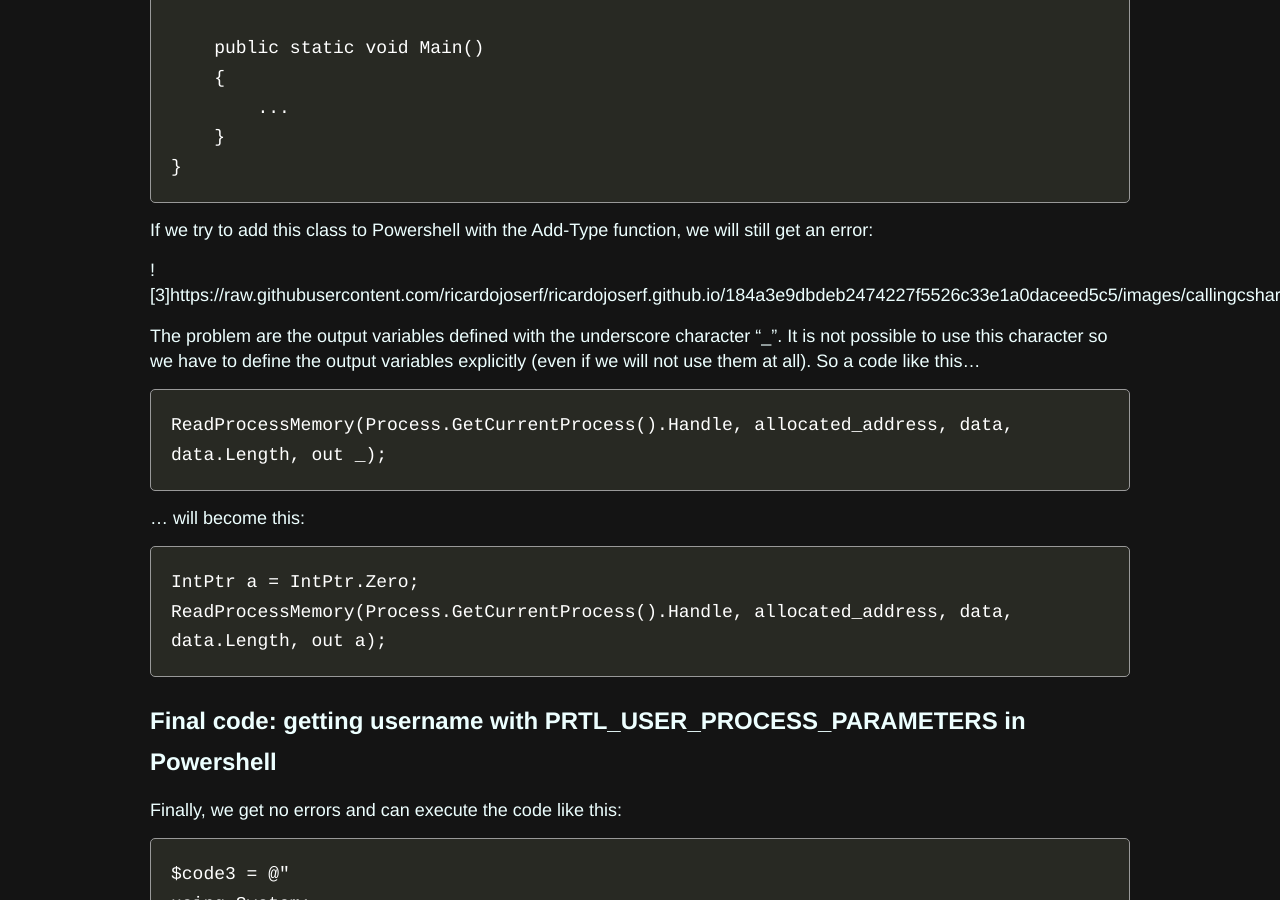
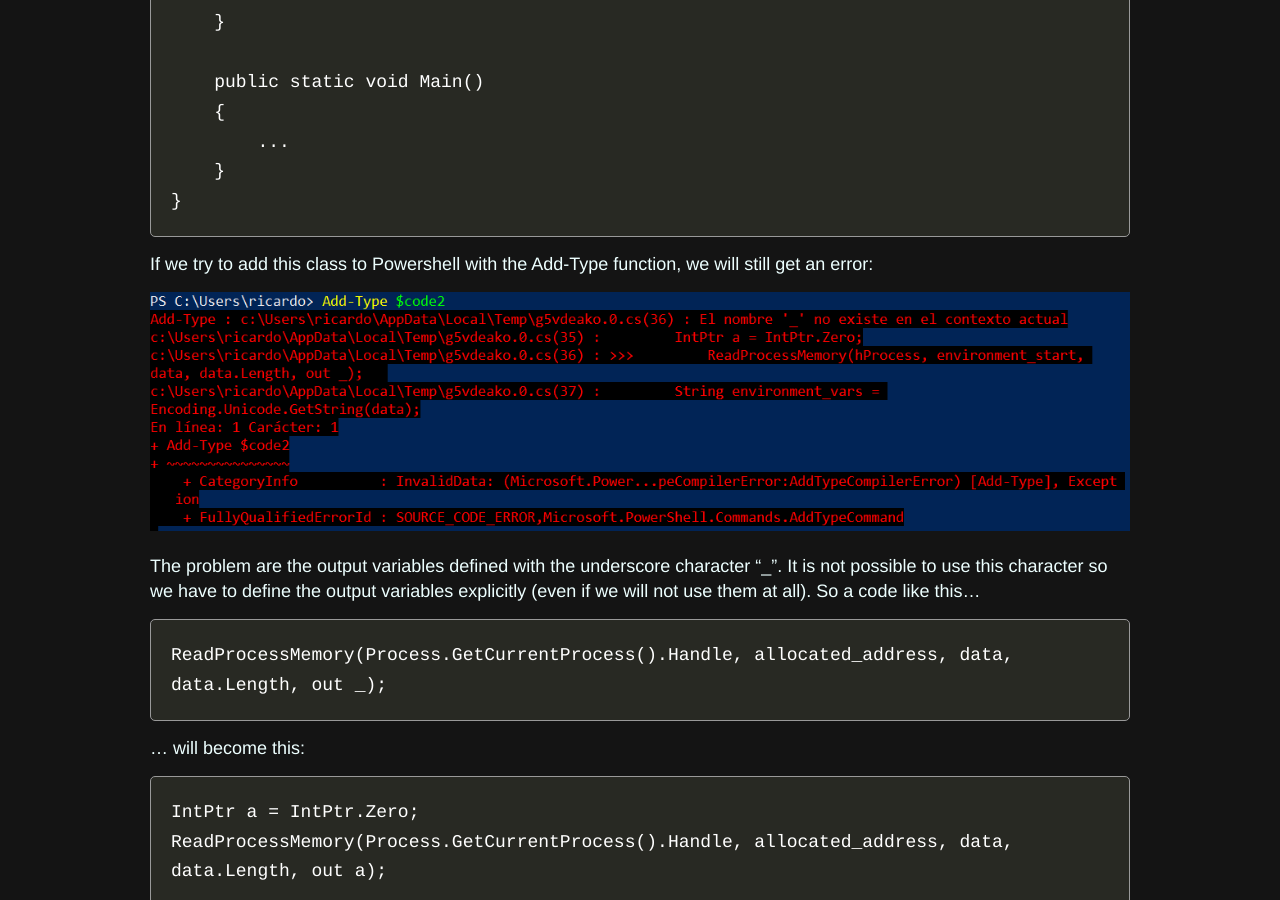
Before and after one commit to ricardojoserf/ricardojoserf.github.io, a Jekyll site: the page built from _posts/2023-11-14-callingcsharp.md, in a window 1280 px wide and 900 px high, scrolled down 4416 px. Built offline with Jekyll 4.4.1, drawn with Linux system fonts in a browser that asks for light colours; some of the changed text lies outside the part shown.

Commit message:
Update 2023-11-14-callingcsharp.md

````diff
--- a/_posts/2023-11-14-callingcsharp.md
+++ b/_posts/2023-11-14-callingcsharp.md
@@ -19,6 +19,8 @@
 
 - [Extra: Getting username with NamedPipe in Powershell](#4)
 
+
+-----------------------------------------------------
 
 ## <a name="1"></a> Calling C# code from Powershell basic examples
 
@@ -66,6 +68,7 @@
 ![2](https://raw.githubusercontent.com/ricardojoserf/ricardojoserf.github.io/184a3e9dbdeb2474227f5526c33e1a0daceed5c5/images/callingcsharp/Screenshot_2.png)
 
 
+-----------------------------------------------------
 
 ## <a name="2"></a> Preparing our custom C# code for Powershell
 
@@ -153,7 +156,7 @@
 
 If we try to add this class to Powershell with the Add-Type function, we will still get an error:
 
-![3]https://raw.githubusercontent.com/ricardojoserf/ricardojoserf.github.io/184a3e9dbdeb2474227f5526c33e1a0daceed5c5/images/callingcsharp/Screenshot_3.png
+![3](https://raw.githubusercontent.com/ricardojoserf/ricardojoserf.github.io/184a3e9dbdeb2474227f5526c33e1a0daceed5c5/images/callingcsharp/Screenshot_3.png)
 
 The problem are the output variables defined with the underscore character "\_". It is not possible to use this character so we have to define the output variables explicitly (even if we will not use them at all). So a code like this...
 
@@ -167,6 +170,8 @@
 IntPtr a = IntPtr.Zero;
 ReadProcessMemory(Process.GetCurrentProcess().Handle, allocated_address, data, data.Length, out a);
 ```
+
+-----------------------------------------------------
 
 ## <a name="3"></a> Final code: getting username with PRTL_USER_PROCESS_PARAMETERS in Powershell
 
@@ -238,7 +243,9 @@
 [PrtlUserProcessParameters]::Main()
 ```
 
-![4]https://raw.githubusercontent.com/ricardojoserf/ricardojoserf.github.io/184a3e9dbdeb2474227f5526c33e1a0daceed5c5/images/callingcsharp/Screenshot_4.png
+![4](https://raw.githubusercontent.com/ricardojoserf/ricardojoserf.github.io/184a3e9dbdeb2474227f5526c33e1a0daceed5c5/images/callingcsharp/Screenshot_4.png)
+
+-----------------------------------------------------
 
 ## <a name="4"></a> Extra: Getting username with NamedPipe in Powershell
 
@@ -388,4 +395,4 @@
 [NamedPipe]::Main()
 ```
 
-![5]https://raw.githubusercontent.com/ricardojoserf/ricardojoserf.github.io/184a3e9dbdeb2474227f5526c33e1a0daceed5c5/images/callingcsharp/Screenshot_5.png
+![5](https://raw.githubusercontent.com/ricardojoserf/ricardojoserf.github.io/184a3e9dbdeb2474227f5526c33e1a0daceed5c5/images/callingcsharp/Screenshot_5.png)
````
